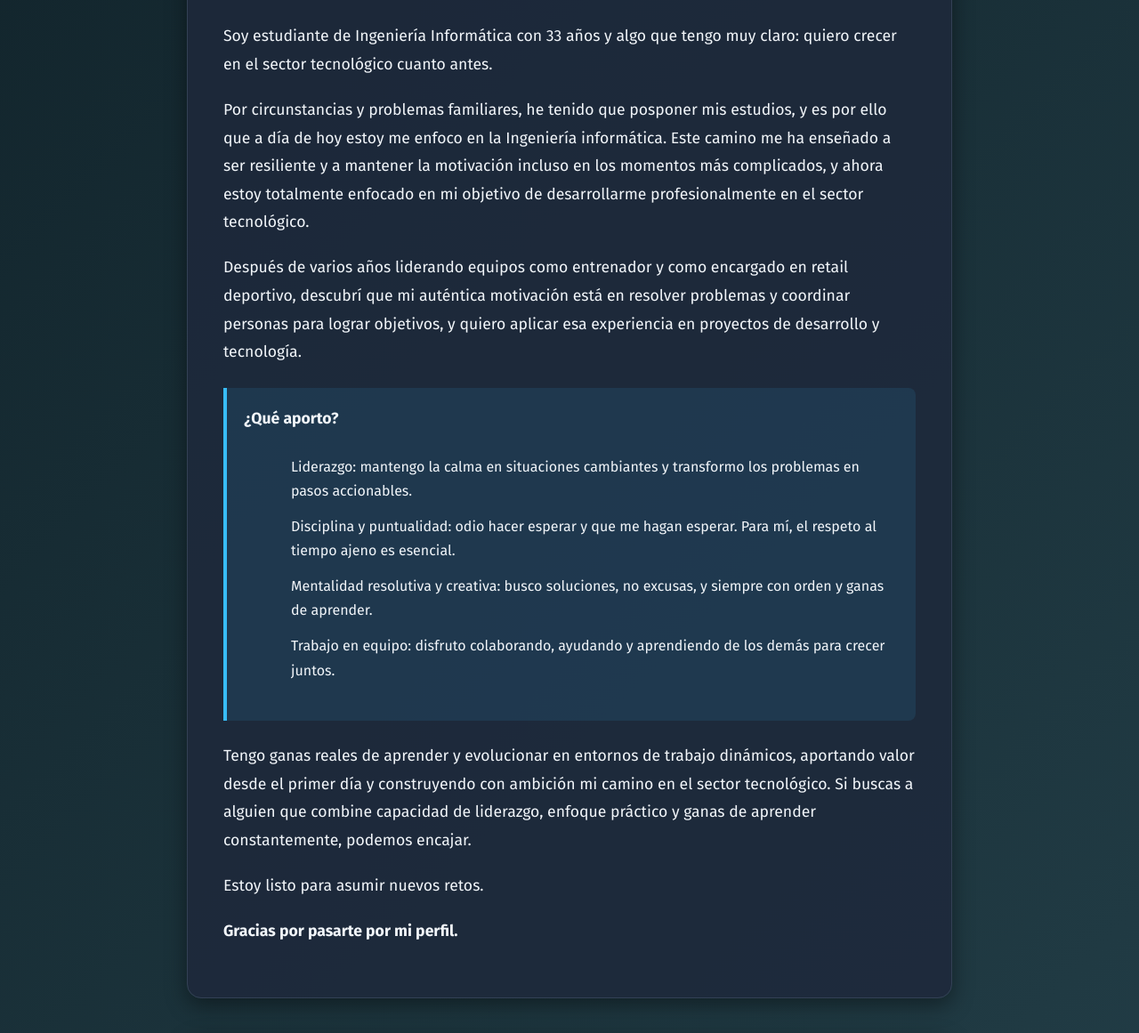
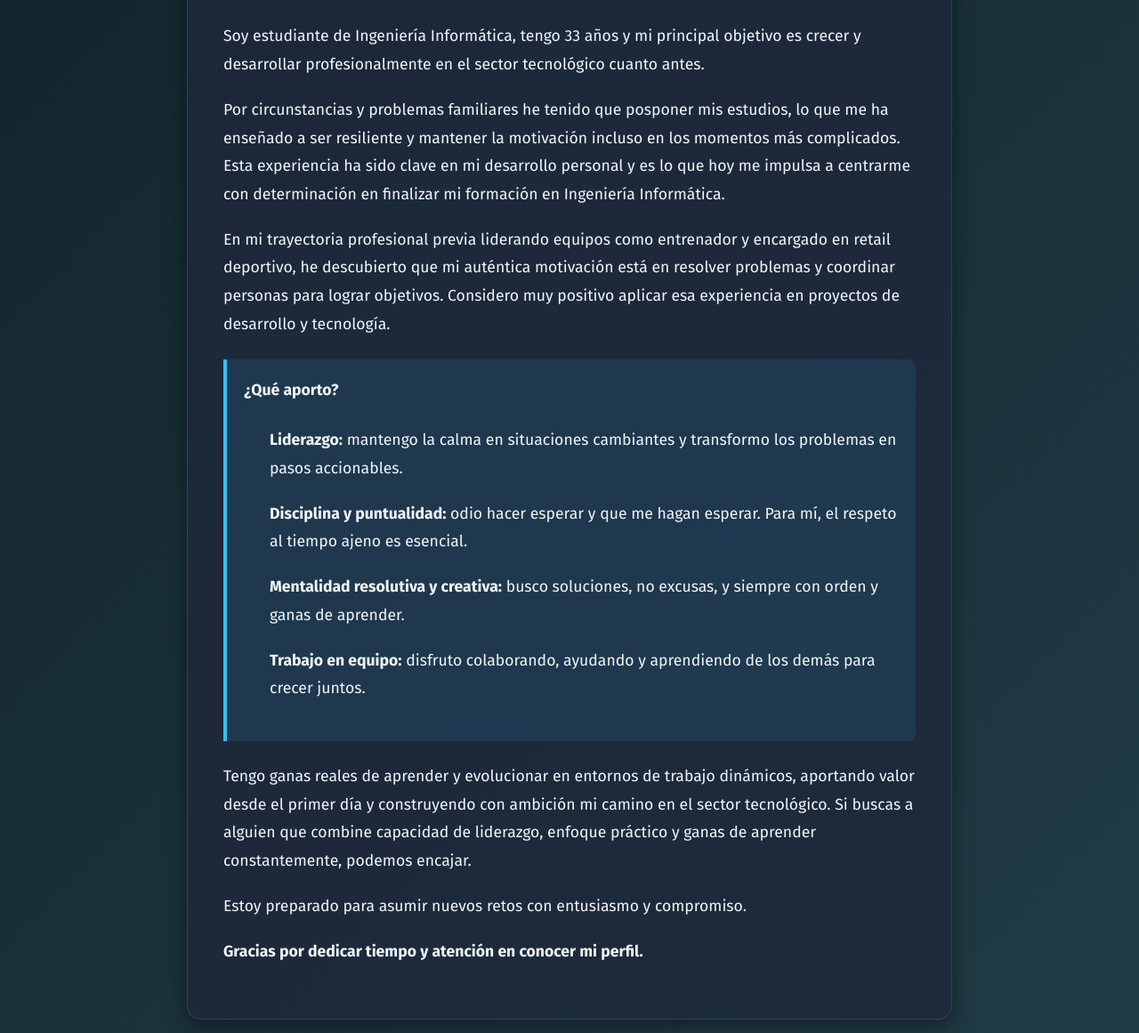
Before and after one commit to 4pablospena/portfolio, a plain HTML site: page index.html in a window 1280 px wide. Shown: the part 726-1887 px from the top of the page at 89% size. Drawn offline with Linux system fonts and the light colour scheme.

Commit message:
actualizacion3

```diff
--- a/index.html
+++ b/index.html
@@ -545,27 +545,27 @@
   <section id="sobre-mi">
     <h2><i class="fas fa-user"></i> Sobre mí</h2>
 
-    <p>Soy estudiante de Ingeniería Informática con 33 años y algo que tengo muy claro: quiero crecer en el sector tecnológico cuanto antes.</p>
+    <p>Soy estudiante de Ingeniería Informática, tengo 33 años y mi principal objetivo es crecer y desarrollar profesionalmente en el sector tecnológico cuanto antes.</p>
 
-    <p>Por circunstancias y problemas familiares, he tenido que posponer mis estudios, y es por ello que a día de hoy estoy me enfoco en la  Ingeniería informática. Este camino me ha enseñado a ser resiliente y a mantener la motivación incluso en los momentos más complicados, y ahora estoy totalmente enfocado en mi objetivo de desarrollarme profesionalmente en el sector tecnológico.</p>
+    <p>Por circunstancias y problemas familiares he tenido que posponer mis estudios, lo que me ha enseñado a ser resiliente y mantener la motivación incluso en los momentos más complicados. Esta experiencia ha sido clave en mi desarrollo personal y es lo que hoy me impulsa a centrarme con determinación en finalizar mi formación en Ingeniería Informática. </p>
 
-    <p>Después de varios años liderando equipos como entrenador y como encargado en retail deportivo, descubrí que mi auténtica motivación está en resolver problemas y coordinar personas para lograr objetivos, y quiero aplicar esa experiencia en proyectos de desarrollo y tecnología.</p>
+    <p>En mi trayectoria profesional previa liderando equipos como entrenador y encargado en retail deportivo, he descubierto que mi auténtica motivación está en resolver problemas y coordinar personas para lograr objetivos. Considero muy positivo aplicar esa experiencia en proyectos de desarrollo y tecnología.</p>
 
     <div class="highlight">
       <p><b>¿Qué aporto?</b></p>
       <ul>
-        <li>Liderazgo: mantengo la calma en situaciones cambiantes y transformo los problemas en pasos accionables.</li>
-        <li>Disciplina y puntualidad: odio hacer esperar y que me hagan esperar. Para mí, el respeto al tiempo ajeno es esencial.</li>
-        <li>Mentalidad resolutiva y creativa: busco soluciones, no excusas, y siempre con orden y ganas de aprender.</li>
-        <li>Trabajo en equipo: disfruto colaborando, ayudando y aprendiendo de los demás para crecer juntos.</li>
+        <p><b>Liderazgo:</b> mantengo la calma en situaciones cambiantes y transformo los problemas en pasos accionables.</p>
+        <p><b>Disciplina y puntualidad:</b> odio hacer esperar y que me hagan esperar. Para mí, el respeto al tiempo ajeno es esencial.</p>
+        <p><b>Mentalidad resolutiva y creativa:</b> busco soluciones, no excusas, y siempre con orden y ganas de aprender.</p>
+       <p><b>Trabajo en equipo:</b> disfruto colaborando, ayudando y aprendiendo de los demás para crecer juntos.</p>
       </ul>
     </div>
 
     <p>Tengo ganas reales de aprender y evolucionar en entornos de trabajo dinámicos, aportando valor desde el primer día y construyendo con ambición mi camino en el sector tecnológico. Si buscas a alguien que combine capacidad de liderazgo, enfoque práctico y ganas de aprender constantemente, podemos encajar.</p>
 
-    <p>Estoy listo para asumir nuevos retos.</p>
+    <p>Estoy preparado para asumir nuevos retos con entusiasmo y compromiso.</p>
 
-    <p><b>Gracias por pasarte por mi perfil.</b></p>
+    <p><b>Gracias por dedicar tiempo y atención en conocer mi perfil.</b></p>
   </section>
 
   <!-- Sección de Formación Académica -->
```
